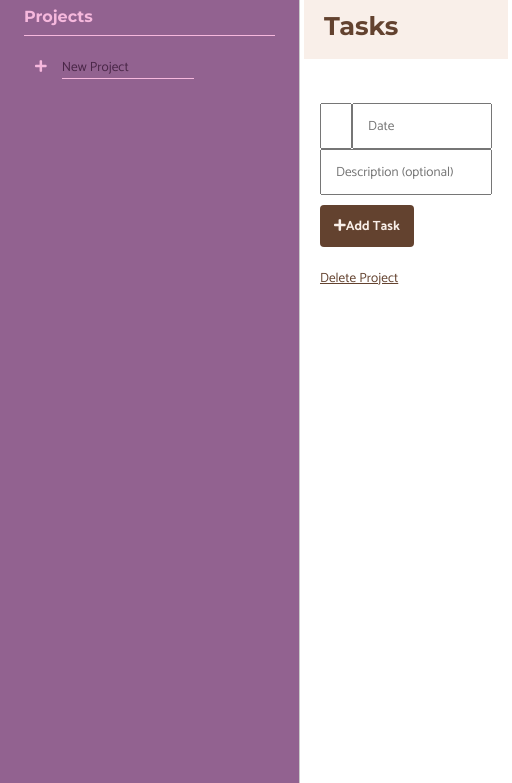
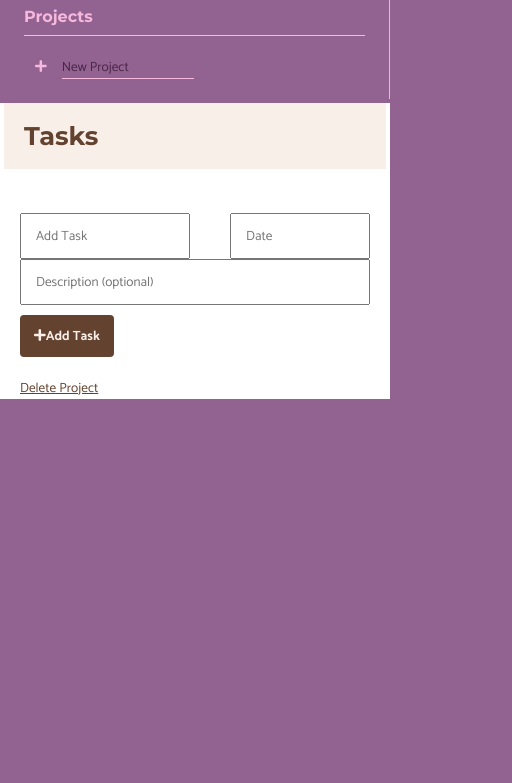
Before and after one commit to chrpng/odin-todolist, a website built with webpack: page dist/index.html in a window 390 px wide. Shown: the part 61-844 px from the top of the page, 512 px wide, since content can reach past the window. Built offline with nearby package versions, Linux system fonts and the light colour scheme.

Commit message:
responsive: 768px media query

```diff
--- a/src/styles.css
+++ b/src/styles.css
@@ -219,3 +219,11 @@ main:after {
 .delete-project-btn:hover {
     color: rgb(245, 222, 205);
 }
+
+@media  (max-width: 768px) {
+    .grid-container {
+        display: block;
+        /* height: calc(100vh - 50px);
+        grid-template: 1fr / 300px 1fr 20px; */
+    }
+}
```
Also changed, not shown: dist/bundle.js.
